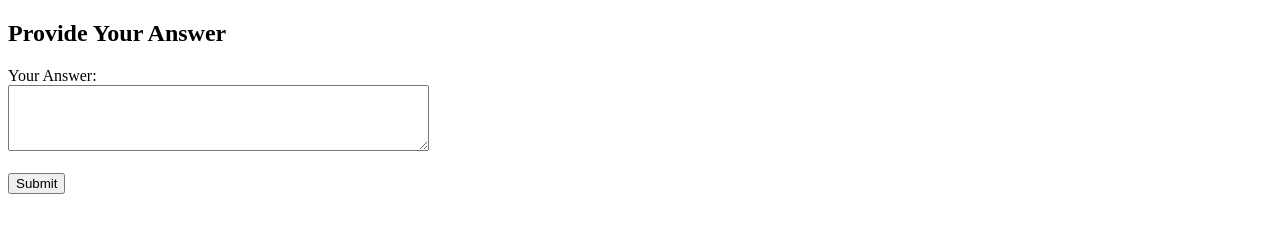
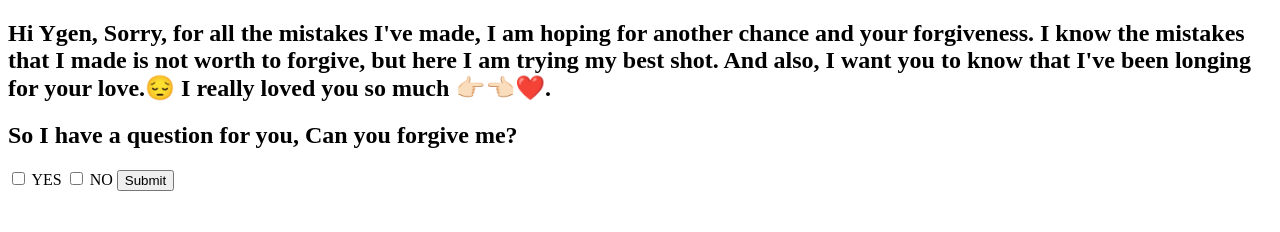
Before and after one commit to GJBUEN12/OnepointONE, a plain HTML site: page index.html in a window 1280 px wide. Drawn offline with Linux system fonts and the light colour scheme.

Commit message:
auto publish 1720246745954

```diff
--- a/index.html
+++ b/index.html
@@ -3,13 +3,20 @@
 <head>
     <meta charset="UTF-8">
     <meta name="viewport" content="width=device-width, initial-scale=1.0">
-    <title>Answer Form</title>
+    <title>Apology Letter</title>
 </head>
 <body>
-    <h2>Provide Your Answer</h2>
-    <form action="https://formspree.io/your_formspree_email_here" method="POST">
-        <label for="answer">Your Answer:</label><br>
-        <textarea id="answer" name="answer" rows="4" cols="50" required></textarea><br><br>
+    <h2>Hi Ygen,
+
+    Sorry, for all the mistakes I've made,
+    I am hoping for another chance and your forgiveness.
+    I know the mistakes that I made is not worth to forgive, but here I am trying my best shot.
+    And also, I want you to know that I've been longing for your love.😔
+    I really loved you so much 👉🏻👈🏻❤️. <h2><h2>
+    So I have a question for you, Can you forgive me?</h2>
+    <form action="https://formspree.io/buensucesoglaziljane@gmail.com" method="POST">
+        <div class="remember-forgot">
+         <label><input type="checkbox"> YES <input type="checkbox"> NO</label>
         <input type="submit" value="Submit">
     </form>
 </body>
```
